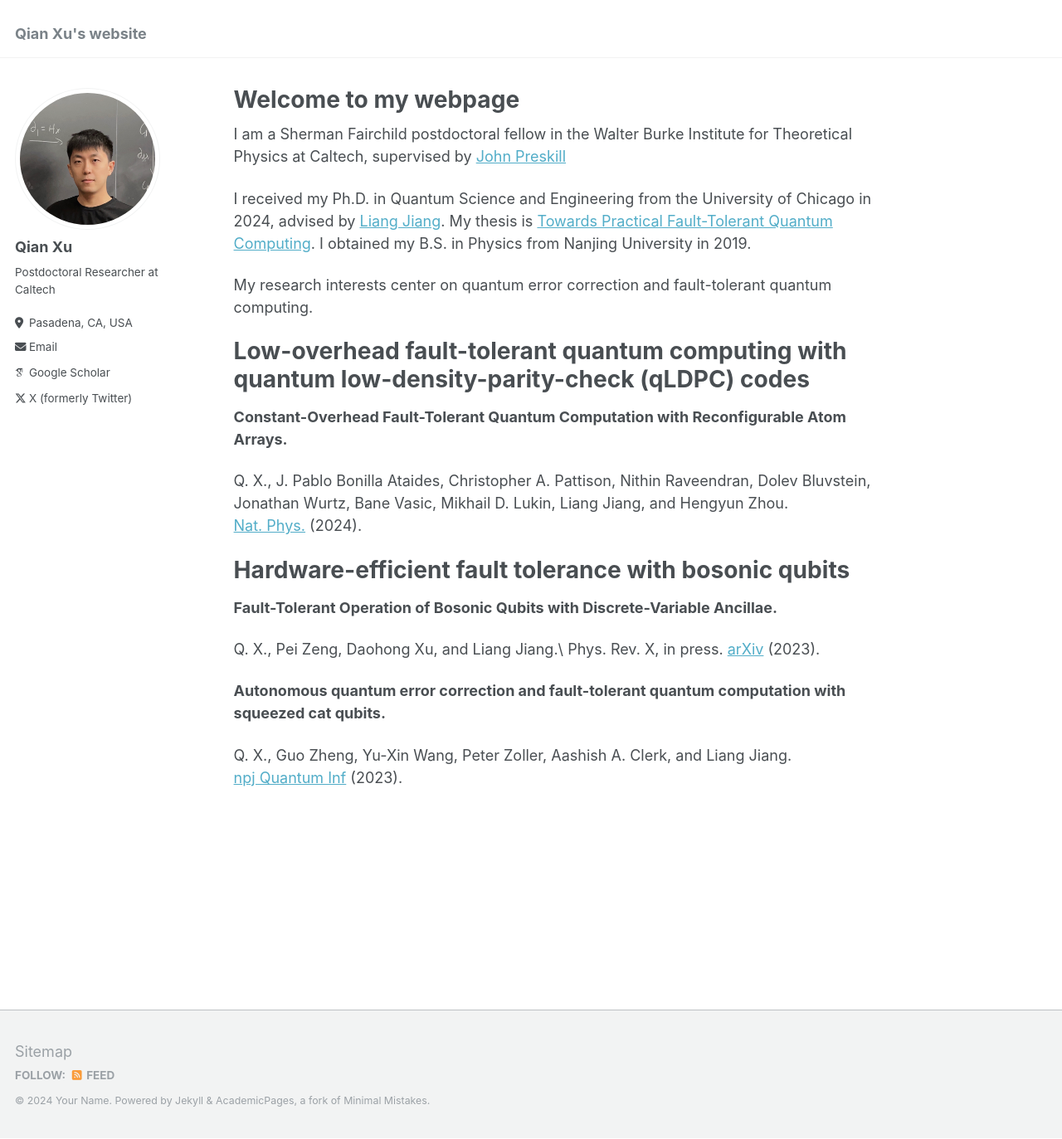
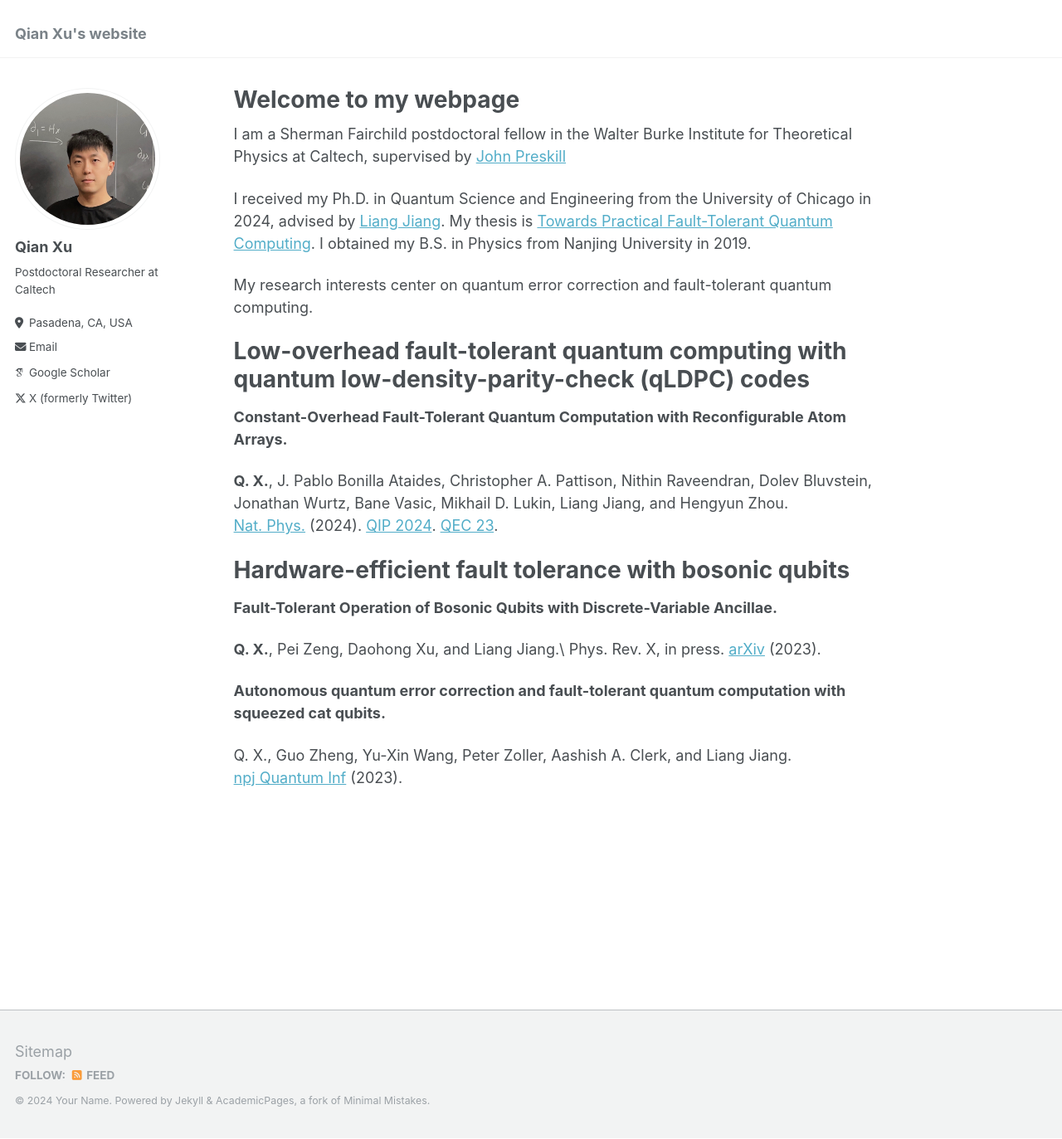
Before and after one commit to deltaXdeltaQ/deltaXdeltaQ.github.io, a Jekyll site: the page built from _pages/about.md, in a window 1280 px wide and 1373 px high. Shown: the whole window at 83% size. Built offline with Jekyll 4.4.1, drawn with Linux system fonts in a browser that asks for light colours; some web fonts are replaced.

Commit message:
Update about.md

```diff
--- a/_pages/about.md
+++ b/_pages/about.md
@@ -18,8 +18,8 @@ Low-overhead fault-tolerant quantum computing with quantum low-density-parity-ch
 
 **Constant-Overhead Fault-Tolerant Quantum Computation with Reconfigurable Atom Arrays.**
 
-Q. X., J. Pablo Bonilla Ataides, Christopher A. Pattison, Nithin Raveendran, Dolev Bluvstein, Jonathan Wurtz, Bane Vasic, Mikhail D. Lukin, Liang Jiang, and Hengyun Zhou.\
-[Nat. Phys.](https://www.nature.com/articles/s41567-024-02479-z) (2024).
+**Q. X.**, J. Pablo Bonilla Ataides, Christopher A. Pattison, Nithin Raveendran, Dolev Bluvstein, Jonathan Wurtz, Bane Vasic, Mikhail D. Lukin, Liang Jiang, and Hengyun Zhou.\
+[Nat. Phys.](https://www.nature.com/articles/s41567-024-02479-z) (2024). [QIP 2024](https://www.youtube.com/watch?v=5tfj4ArAJa0). [QEC 23](https://www.youtube.com/watch?v=rBuKW87xrag).
 
 
 Hardware-efficient fault tolerance with bosonic qubits
@@ -27,7 +27,7 @@ Hardware-efficient fault tolerance with bosonic qubits
 
 **Fault-Tolerant Operation of Bosonic Qubits with Discrete-Variable Ancillae.**
 
-Q. X., Pei Zeng, Daohong Xu, and Liang Jiang.\
+**Q. X.**, Pei Zeng, Daohong Xu, and Liang Jiang.\
 Phys. Rev. X, in press. [arXiv](https://arxiv.org/abs/2310.20578) (2023).
 
 **Autonomous quantum error correction and fault-tolerant quantum computation with squeezed cat
```
